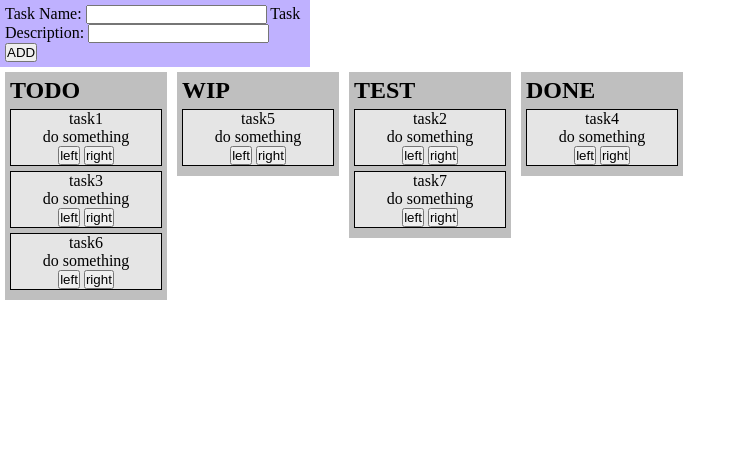
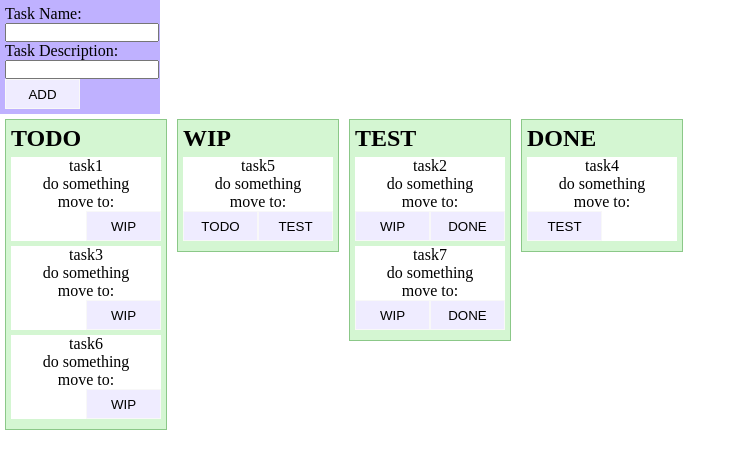
Before and after one commit to SiarheiDrozd/angularToDo, a website: page app/index.html in a window 1280 px wide. Shown: the whole page, without its empty margins (0-746 px from the left). Drawn offline with nearby package versions, Linux system fonts and the light colour scheme.

Commit message:
some styling and minor changes

```diff
--- a/app/app.js
+++ b/app/app.js
@@ -1,8 +1,8 @@
 angular.module("ToDoApp", ["ngDragDrop"])
-    .controller("columns", ["$http", Columns])
+    .controller("columns", ["$http", "$scope", Columns])
     .directive("tasks", function () {
     return {
         restrict: "E",
-        templateUrl: "columns/columns_view.html"
+        templateUrl: "columns/task_view.html"
     }
 });
--- a/app/columns/columns_controller.js
+++ b/app/columns/columns_controller.js
@@ -1,73 +1,48 @@
-function Columns( $http ) {
+function Columns( $http, $scope ) {
     this.columns = [
-        {
-            name: "TODO",
-            items: []
-        },
-        {
-            name: "WIP",
-            items: []
-        },
-        {
-            name: "TEST",
-            items: []
-        },
-        {
-            name: "DONE",
-            items: []
-        }
+        "TODO",
+        "WIP",
+        "TEST",
+        "DONE"
     ];
     this.data = [];
     this.movingTask = {};
 
+    this.scope = $scope;
     $http.get("data/tasks.json")
         .then(function ( result ) {
             this.data = result.data;
         }.bind(this))
-        .then(function () {
-            this.data = this.data.map(function ( task, index ) {
-                task.id = index;
-                return task;
-                // this.add(task);
-            }.bind(this));
-            // console.log(this.data);
-        }.bind(this))
     ;
 }
+
 Columns.prototype.onDrop = function ( event, context, columnIndex ) {
     this.movingTask.stage = columnIndex;
     this.movingTask = {};
 };
+
 Columns.prototype.onStartDrag = function ( event, context, task ) {
     this.movingTask = task;
 };
+//
+// Columns.prototype.onStop = function () {
+//     this.scope.$digest();
+// };
 
-Columns.prototype.add = function ( task ) {
-    task.id = this.columns[task.stage].items.length;
-    this.columns[task.stage].items.push(task);
-};
 Columns.prototype.addNewTask = function ( task ) {
     this.data.push(Object.assign({
         stage: 0,
         id: this.data.length
     }, task));
 };
-Columns.prototype.remove = function ( task ) {
-    this.columns[task.stage].items.splice(task.id, 1);
-    this.columns[task.stage].items.forEach(function(item, index){item.id = index});
-};
 
 Columns.prototype.moveLeft = function ( task ) {
     if (task.stage > 0) {
-        // this.remove(task);
         task.stage--;
-        // this.add(task);
     }
 };
 Columns.prototype.moveRight = function ( task ) {
     if (task.stage < this.columns.length - 1) {
-        // this.remove(task);
         task.stage++;
-        // this.add(task);
     }
 };
--- a/app/columns/columns_view.html
+++ /dev/null
@@ -1,17 +0,0 @@
-<!-- columnIndex comes from above -->
-<ul>
-    <!--ng-repeat="task in col.columns[columnIndex].items"-->
-    <li class="task"
-        ng-repeat="task in col.data | filter:{stage: columnIndex}"
-        data-drag="true"
-        data-jqyoui-options="{revert: 'invalid'}"
-        ng-init="task = task"
-        jqyoui-draggable="{animate:true, onStart:'col.onStartDrag(task)'}">
-            <span>{{task.name}}</span>
-            <span>{{task.description}}</span>
-            <!--<span>stage: {{task.stage}}</span>-->
-            <!--<span>index: {{$index}}, CI:{{columnIndex}}</span>-->
-            <button ng-click="col.moveLeft(task)">left</button>
-            <button ng-click="col.moveRight(task)">right</button>
-    </li>
-</ul>
--- /dev/null
+++ b/app/columns/task_view.html
@@ -0,0 +1,15 @@
+<li class="task clearfix">
+    <span>{{task.name}}</span>
+    <span>{{task.description}}</span>
+    <span>move to:</span>
+    <button class="button float-left"
+            ng-click="col.moveLeft(task)"
+            ng-hide="{{task.stage == 0}}">
+        {{col.columns[task.stage - 1]}}
+    </button>
+    <button class="button float-right"
+            ng-click="col.moveRight(task)"
+            ng-hide="{{task.stage == col.columns.length - 1}}">
+        {{col.columns[task.stage + 1]}}
+    </button>
+</li>
--- a/app/index.html
+++ b/app/index.html
@@ -14,21 +14,37 @@
 </head>
 <body>
 <main>
-
     <div ng-controller="columns as col">
         <form class="new-task-form" ng-submit="col.addNewTask(newTask)">
-            <label for="taskName">Task Name: </label><input id="taskName" type="text" ng-model="newTask.name">
-            <label for="taskDescription">Task Description: </label><input id="taskDescription" type="text" ng-model="newTask.description">
-            <button>ADD</button>
+            <label for="taskName">Task Name: </label>
+                <input id="taskName"
+                       type="text"
+                       class="new-task-input"
+                       ng-model="newTask.name">
+
+            <label for="taskDescription">Task Description: </label>
+                <input id="taskDescription"
+                       type="text"
+                       class="new-task-input"
+                       ng-model="newTask.description">
+
+            <button class="button">ADD</button>
         </form>
         <ul class="columns">
             <li ng-repeat="column in col.columns track by $index"
                 ng-init="columnIndex = $index"
                 data-drop="true"
                 jqyoui-droppable="{onDrop:'col.onDrop(columnIndex)'}">
-                    <h2>{{column.name}}</h2>
-                    <tasks></tasks>
-                <!--<div ng-if="newTask">asd</div>-->
+                <h2>{{column}}</h2>
+                <ul>
+                    <tasks ng-repeat="task in col.data | filter:{stage: columnIndex}"
+                           data-drag="true"
+                           data-jqyoui-options="{revert: 'invalid'}"
+                           ng-init="task = task"
+                           jqyoui-draggable="{animate:true, onStart:'col.onStartDrag(task)', onStop: 'col.onStop()'}">
+
+                    </tasks>
+                </ul>
             </li>
         </ul>
     </div>
--- a/app/style/style.css
+++ b/app/style/style.css
@@ -2,37 +2,73 @@
     padding: 0;
     margin: 0;
 }
+html {
+    box-sizing: border-box;
+}
 ul {
     list-style: none;
 }
+
 .new-task-form {
-    width: 300px;
+    width: 150px;
     padding: 5px;
     background-color: #bfb1ff;
+}
+.new-task-input {
+    width: 100%;
+}
+.new-task-label {
+    width: 100%;
 }
 .columns {
     list-style: none;
 }
+
 .columns > li {
     display: inline-block;
     font-size: 0;
     margin: 5px;
     padding: 5px;
+    min-height: 94px;
     min-width: 150px;
-    background-color: #bfbfbf;
+    background-color: #d4f6d2;
+    border: 1px solid #8bc888;
     vertical-align: top;
 }
+
 h2 {
     font-size: 24px;
 }
+
 .task {
     font-size: 16px;
     width: 150px;
     margin: 5px 0;
-    background: #e5e5e5;
-    border: 1px solid #000;
+    background: #ffffff;
     text-align: center;
 }
+
 .task span {
     display: block;
 }
+
+.clearfix:after {
+    content: "";
+    display: block;
+    clear: both;
+}
+
+.float-left {
+    float: left;
+}
+
+.float-right {
+    float: right;
+}
+
+.button {
+    border: 1px solid #f8f8f8;
+    background: #efecff;
+    height: 30px;
+    width: 50%;
+}
--- a/server.js
+++ b/server.js
@@ -2,10 +2,10 @@ var express = require('express');
 var path = require("path");
 var app = express();
 
-// respond with "hello world" when a GET request is made to the homepage
 app.use(express.static(__dirname + "/app/"));
 
 app.get('/', function (req, res) {
+    res.header("Cache-Control", "no-cache, no-store, must-revalidate");
     res.sendFile(__dirname + "/app/");
 });
 app.listen(3000, function () {
```
